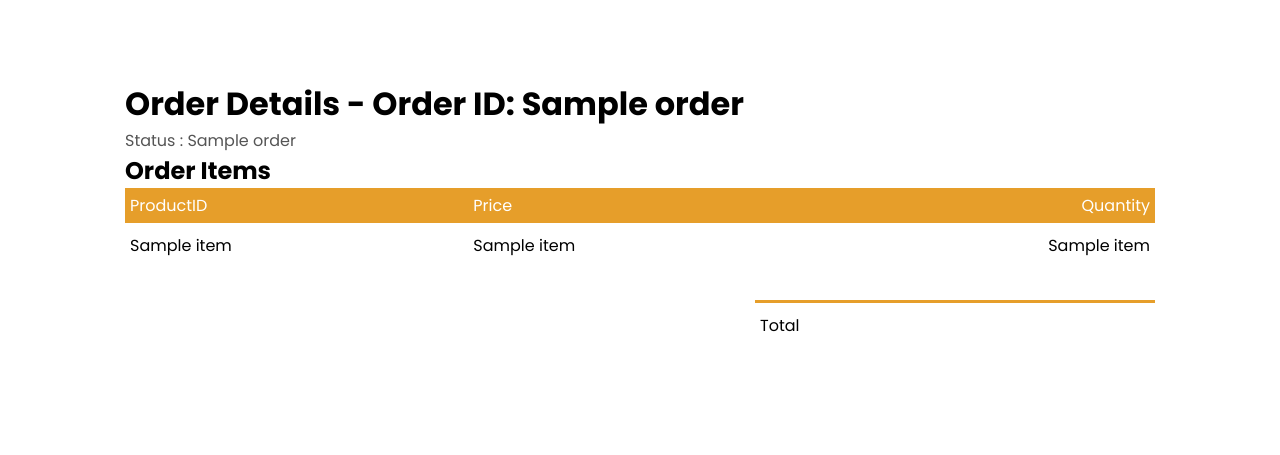
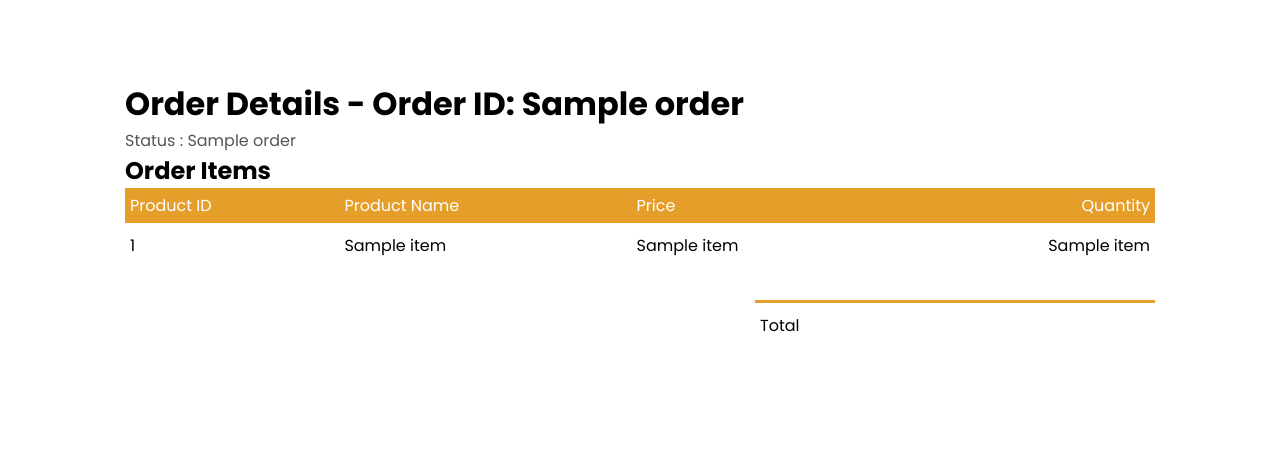
Before and after one commit to bhnghiaa/MNNGuitar, a Flask app: template website/templates/orders.html in a window 1280 px wide. Shown: the part 103-558 px from the top of the page. Run offline with Flask 3, Linux system fonts and the light colour scheme; the template is opened without the code that fills it: most values are stand-ins (such as "Sample title", 1, 10 or a date in 2020).

Commit message:
c ngan 12 diem

```diff
--- a/website/templates/orders.html
+++ b/website/templates/orders.html
@@ -1,17 +1,19 @@
 {%extends "base.html" %} {% block title%}Verve & Co.{%endblock%} {% block
 content%}
-<div class="small-container cart-page" style="min-height: 70vh;">
+<div class="small-container cart-page" style="min-height: 70vh">
   <h1>Order Details - Order ID: {{ order[0] }}</h1>
   <p>Status : {{ order[3]}}</p>
   <h2>Order Items</h2>
   <table class="cart">
     <tr>
-      <th>ProductID</th>
+      <th>Product ID</th>
+      <th>Product Name</th>
       <th>Price</th>
       <th>Quantity</th>
     </tr>
     {%set total = namespace(value=0)%} {% for item in order_details %}
     <tr>
+      <td>{{ item[0] }}</td>
       <td>{{ item[1] }}</td>
       <td>{{ item[2] }}</td>
       <td>{{ item[3] }}</td>
@@ -19,7 +21,7 @@ content%}
     {%set total.value = total.value + (convert_currency_to_int(item[2]) *
     item[3])%} {%endfor%}
   </table>
-  <div class="total-price" style="margin-top: 2rem;">
+  <div class="total-price" style="margin-top: 2rem">
     <table>
       <tr>
         <td>Total</td>
--- a/website/views.py
+++ b/website/views.py
@@ -225,7 +225,7 @@ def order(order_id):
         if order_id is not None:
             cur.execute('Select * from "order" where id = ? and user_id = ?',(order_id,user_id))
             order = cur.fetchone()
-            cur.execute('SELECT * from order_details where order_id = ?',(order_id,))
+            cur.execute('SELECT product_id, product,order_details.price ,quantity from order_details inner join GUITAR on GUITAR.id = order_details.product_id where order_id = ?',(order_id,))
             order_details = cur.fetchall()
             conn.close()
             return render_template('orders.html',order = order,order_details = order_details, user_name = current_username)
```
Also changed, not shown: GUITAR.db, website/static/images/contact_2.png (added).
